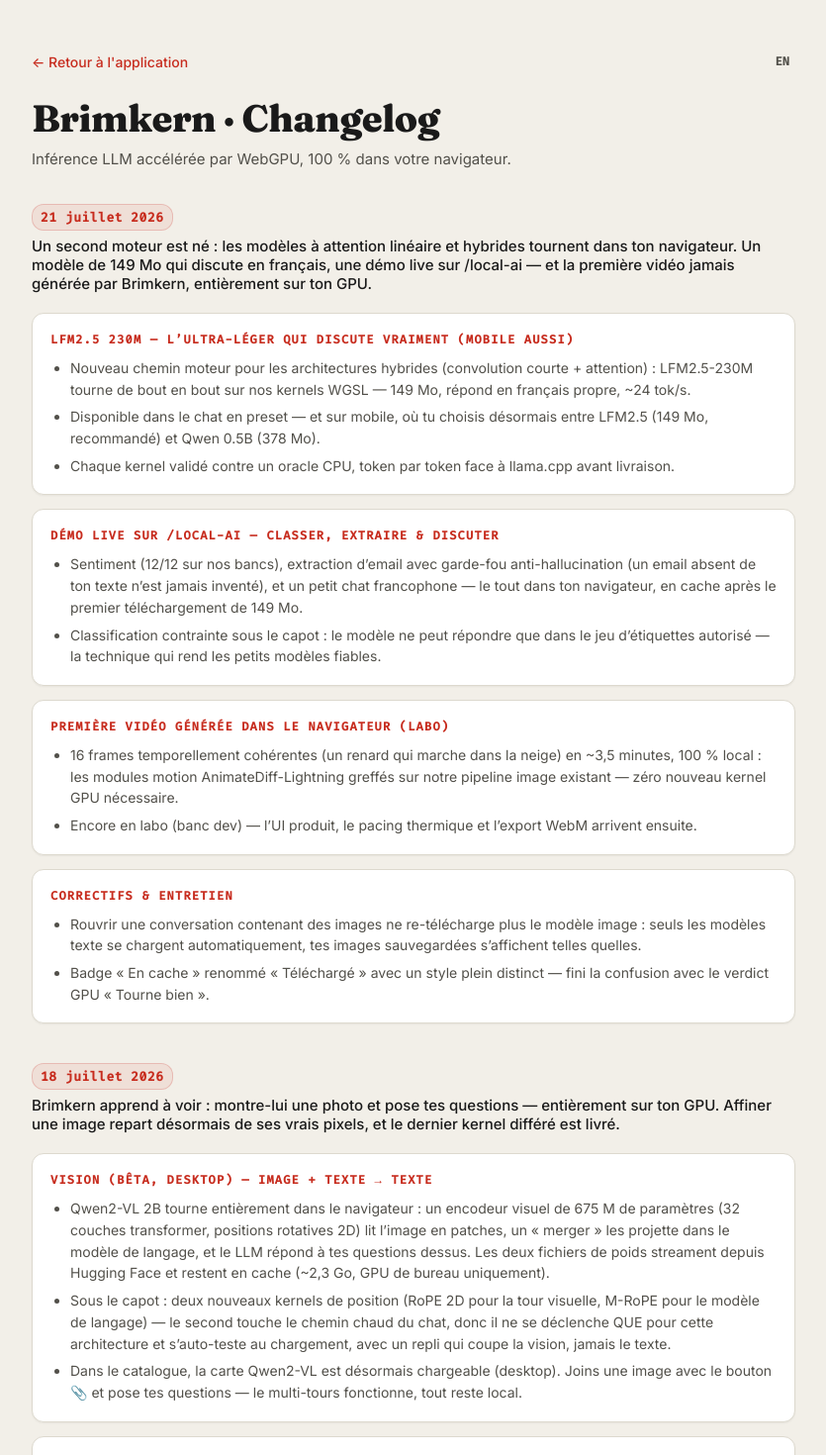
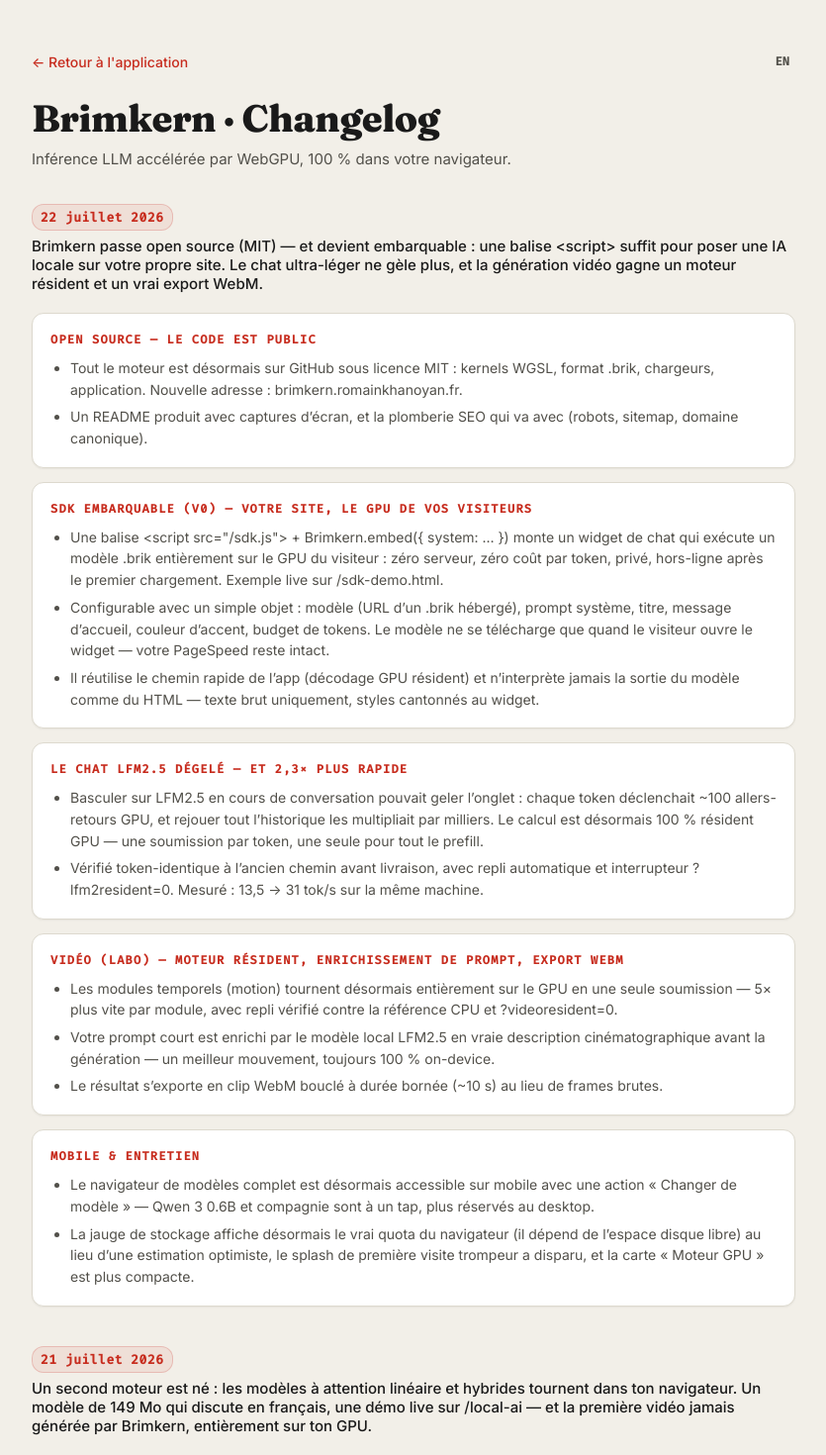
Before and after one commit to RomainKH/Brimkern, a Next.js app: page /changelog in a window 1280 px wide. Shown: the top 1470 px of the page at 99% size, without its empty margins (222-1057 px from the left). Built offline with nearby package versions, Linux system fonts and the light colour scheme.

Commit message:
Changelog 22 juillet + page /local-ai à jour : SDK v0 livré (snippet réel, lien démo, fin du « en développement »)

```diff
--- a/src/app/changelog/ChangelogClient.tsx
+++ b/src/app/changelog/ChangelogClient.tsx
@@ -19,6 +19,52 @@
 }
 
 const RELEASES: Release[] = [
+  {
+    date: { en: 'July 22, 2026', fr: '22 juillet 2026' },
+    tagline: {
+      en: 'Brimkern goes open source (MIT) — and becomes embeddable: one <script> tag puts a local AI on your own site. The ultra-light chat no longer freezes, and video generation gets a resident engine plus a real WebM export.',
+      fr: 'Brimkern passe open source (MIT) — et devient embarquable : une balise <script> suffit pour poser une IA locale sur votre propre site. Le chat ultra-léger ne gèle plus, et la génération vidéo gagne un moteur résident et un vrai export WebM.',
+    },
+    groups: [
+      {
+        title: { en: 'Open source — the code is public', fr: 'Open source — le code est public' },
+        items: [
+          { en: 'The entire engine is now on GitHub under the MIT license: WGSL kernels, the .brik format, the loaders, the app. New home: brimkern.romainkhanoyan.fr.', fr: 'Tout le moteur est désormais sur GitHub sous licence MIT : kernels WGSL, format .brik, chargeurs, application. Nouvelle adresse : brimkern.romainkhanoyan.fr.' },
+          { en: 'A product README with screenshots, and proper SEO plumbing (robots, sitemap, canonical domain).', fr: 'Un README produit avec captures d’écran, et la plomberie SEO qui va avec (robots, sitemap, domaine canonique).' },
+        ],
+      },
+      {
+        title: { en: 'Embeddable SDK (v0) — your site, your visitors’ GPU', fr: 'SDK embarquable (v0) — votre site, le GPU de vos visiteurs' },
+        items: [
+          { en: 'One <script src="/sdk.js"> + Brimkern.embed({ system: … }) mounts a chat widget that runs a .brik model entirely on the visitor’s GPU: zero server, zero per-token cost, private, offline after the first load. Live example on /sdk-demo.html.', fr: 'Une balise <script src="/sdk.js"> + Brimkern.embed({ system: … }) monte un widget de chat qui exécute un modèle .brik entièrement sur le GPU du visiteur : zéro serveur, zéro coût par token, privé, hors-ligne après le premier chargement. Exemple live sur /sdk-demo.html.' },
+          { en: 'Configurable with a plain object: model (a hosted .brik URL), system prompt, title, greeting, accent color, token budget. The model only downloads when the visitor engages the widget — your PageSpeed is untouched.', fr: 'Configurable avec un simple objet : modèle (URL d’un .brik hébergé), prompt système, titre, message d’accueil, couleur d’accent, budget de tokens. Le modèle ne se télécharge que quand le visiteur ouvre le widget — votre PageSpeed reste intact.' },
+          { en: 'It reuses the app’s fast path (resident GPU decode) and never interprets model output as HTML — plain text only, styles scoped to the widget.', fr: 'Il réutilise le chemin rapide de l’app (décodage GPU résident) et n’interprète jamais la sortie du modèle comme du HTML — texte brut uniquement, styles cantonnés au widget.' },
+        ],
+      },
+      {
+        title: { en: 'LFM2.5 chat unfrozen — and 2.3× faster', fr: 'Le chat LFM2.5 dégelé — et 2,3× plus rapide' },
+        items: [
+          { en: 'Switching to LFM2.5 mid-conversation could freeze the tab: every token triggered ~100 GPU round-trips, and replaying the whole history multiplied them by thousands. The forward pass is now fully GPU-resident — one submission per token, one for the whole prefill.', fr: 'Basculer sur LFM2.5 en cours de conversation pouvait geler l’onglet : chaque token déclenchait ~100 allers-retours GPU, et rejouer tout l’historique les multipliait par milliers. Le calcul est désormais 100 % résident GPU — une soumission par token, une seule pour tout le prefill.' },
+          { en: 'Verified token-identical to the previous path before shipping, with an automatic fallback and a ?lfm2resident=0 switch. Measured: 13.5 → 31 tok/s on the same machine.', fr: 'Vérifié token-identique à l’ancien chemin avant livraison, avec repli automatique et interrupteur ?lfm2resident=0. Mesuré : 13,5 → 31 tok/s sur la même machine.' },
+        ],
+      },
+      {
+        title: { en: 'Video (lab) — resident engine, prompt enrichment, WebM export', fr: 'Vidéo (labo) — moteur résident, enrichissement de prompt, export WebM' },
+        items: [
+          { en: 'The temporal (motion) modules now run entirely on the GPU in a single submission — 5× faster per module, with a CPU-verified fallback and ?videoresident=0.', fr: 'Les modules temporels (motion) tournent désormais entièrement sur le GPU en une seule soumission — 5× plus vite par module, avec repli vérifié contre la référence CPU et ?videoresident=0.' },
+          { en: 'Your short prompt is enriched by the local LFM2.5 model into a proper cinematic description before generation — better motion, still 100% on-device.', fr: 'Votre prompt court est enrichi par le modèle local LFM2.5 en vraie description cinématographique avant la génération — un meilleur mouvement, toujours 100 % on-device.' },
+          { en: 'The result exports as a looping WebM clip of bounded duration (~10 s) instead of raw frames.', fr: 'Le résultat s’exporte en clip WebM bouclé à durée bornée (~10 s) au lieu de frames brutes.' },
+        ],
+      },
+      {
+        title: { en: 'Mobile & housekeeping', fr: 'Mobile & entretien' },
+        items: [
+          { en: 'The full model browser is now reachable on mobile with a “Change model” action — Qwen 3 0.6B and friends are one tap away, no longer desktop-only.', fr: 'Le navigateur de modèles complet est désormais accessible sur mobile avec une action « Changer de modèle » — Qwen 3 0.6B et compagnie sont à un tap, plus réservés au desktop.' },
+          { en: 'The storage gauge now shows the browser’s real quota (it depends on your free disk space) instead of an optimistic estimate, the misleading first-visit splash is gone, and the “GPU engine” card is more compact.', fr: 'La jauge de stockage affiche désormais le vrai quota du navigateur (il dépend de l’espace disque libre) au lieu d’une estimation optimiste, le splash de première visite trompeur a disparu, et la carte « Moteur GPU » est plus compacte.' },
+        ],
+      },
+    ],
+  },
   {
     date: { en: 'July 21, 2026', fr: '21 juillet 2026' },
     tagline: {
```
Also changed, not shown: src/app/local-ai/LocalAiClient.tsx (+28 -2 lines), 1 other file (tests, documents, lock files or other folders).
